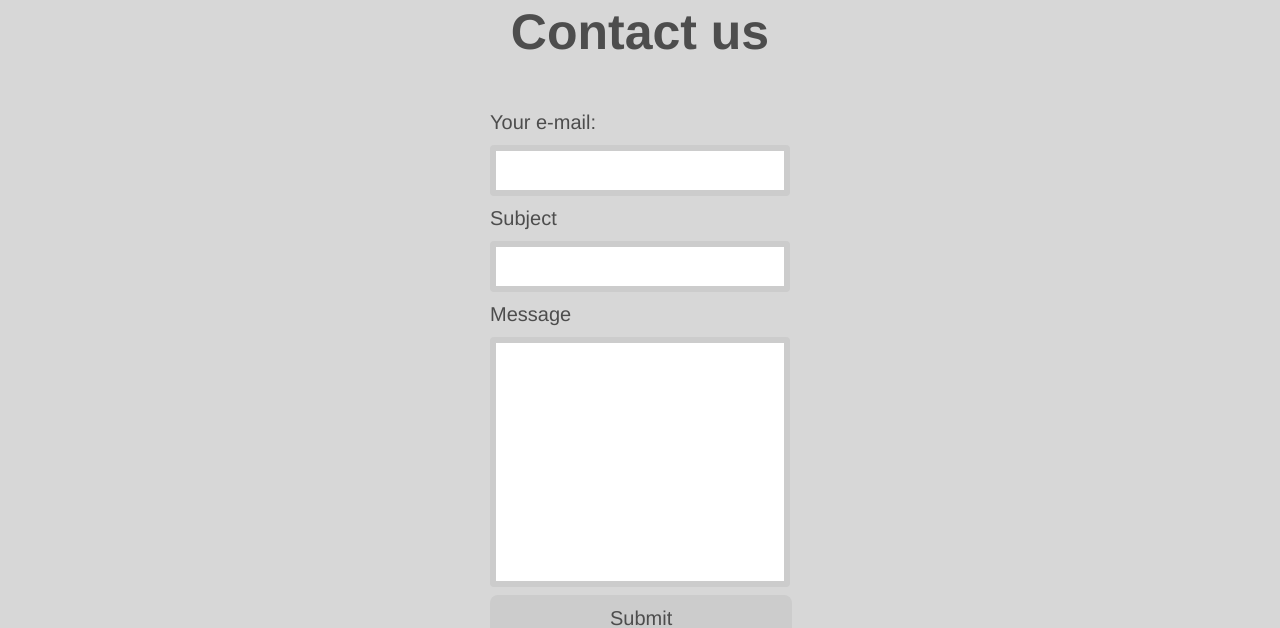
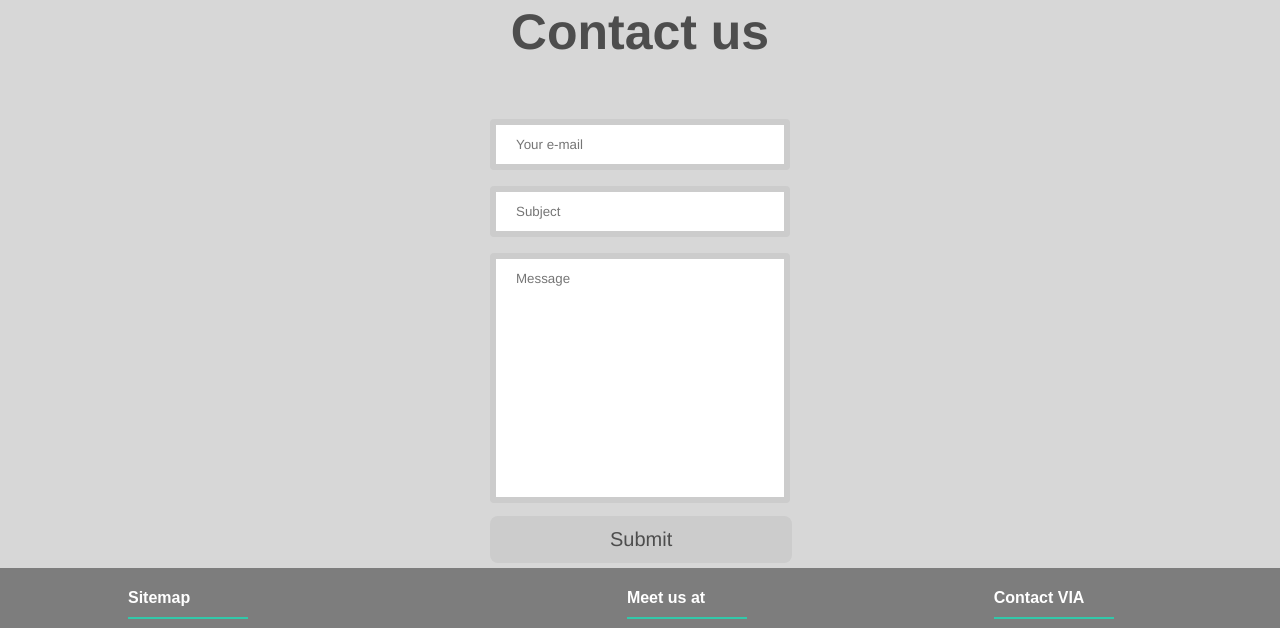
Before and after one commit to PaulBujor/VIA-Exam-Website, a plain HTML site: page contact/index.html in a window 1280 px wide. Shown: the part 925-1553 px from the top of the page. Drawn offline with Linux system fonts and the light colour scheme.

Commit message:
newfform

```diff
--- a/contact/index.html
+++ b/contact/index.html
@@ -79,17 +79,16 @@
  <div class="contact">
         <h3> Contact us </h3>
 
-        <form class="form" action=" mailto:293667@via.dk , 293718@via.dk , 293176@via.dk , 293086
-@via.dk" ><p>Your e-mail:</p> <input type="text"
-name="e-mail"><br><p>Subject</p><input type="text" name="subject"> <br>
-<p>Message</p> <input id="contactmessage" type="text"  name="comment">
-<input type="submit" action=" mailto:chilatsandu@gmail.com " value="Submit">
 
 
 
+
+<form class="form" action=" mailto:293667@via.dk , 293718@via.dk , 293176@via.dk , 293086@via.dk"  >
+<input type="text" name="Your e-mail" placeholder="Your e-mail">
+<input type="text" name="subject" placeholder="Subject">
+<textarea name="message" placeholder="Message"></textarea>
+<input type="submit"  value="Submit">
 </form>
-
-
     </div>
   </div>
 
--- a/css/style.css
+++ b/css/style.css
@@ -214,7 +214,7 @@ input[type=submit]:hover {
   transition: 0.3s ease-in-out;
   box-shadow: 0px 3px 3px 1px #9d9d9d;
 }
-#contactmessage {
+textarea {
   width: 300px;
   height: 250px;
   padding: 12px 20px;
```
